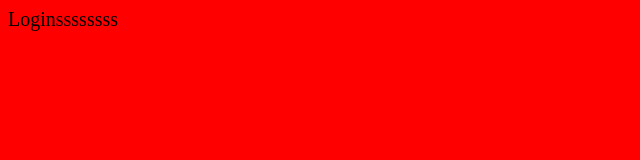
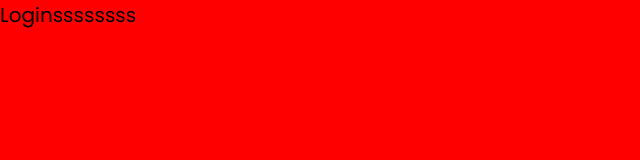
Before and after one commit to lumamontes/proesc-academy-front, a React (Create React App) app: page / in a window 1280 px wide. Shown: the top 160 px of the page, without its empty margins (0-640 px from the left). Built offline with nearby package versions, Linux system fonts and the light colour scheme.

Commit message:
adicionado fonte global e criado pasta de componentes

```diff
--- a/public/index.html
+++ b/public/index.html
@@ -4,6 +4,9 @@
     <meta charset="utf-8" />
     <!-- <link rel="icon" href="%PUBLIC_URL%/favicon.ico" /> -->
     <meta name="viewport" content="width=device-width, initial-scale=1" />
+    <link rel="preconnect" href="https://fonts.googleapis.com">
+    <link rel="preconnect" href="https://fonts.gstatic.com" crossorigin>
+    <link href="https://fonts.googleapis.com/css2?family=Poppins:wght@300;400;600&display=swap" rel="stylesheet">
     <meta name="theme-color" content="#000000" />
     <meta
       name="description"
--- a/src/global.css
+++ b/src/global.css
@@ -1,5 +1,11 @@
+*{
+    margin:0;
+    padding:0;
+    box-sizing: border-box;
+}
 body{
     background-color: red;
     color: black;
     font-size: 20px;
+    font-family: 'Poppins', sans-serif;
 }
```
Also changed, not shown: src/components/CursoCard/index.tsx (added, +7 -0 lines).
